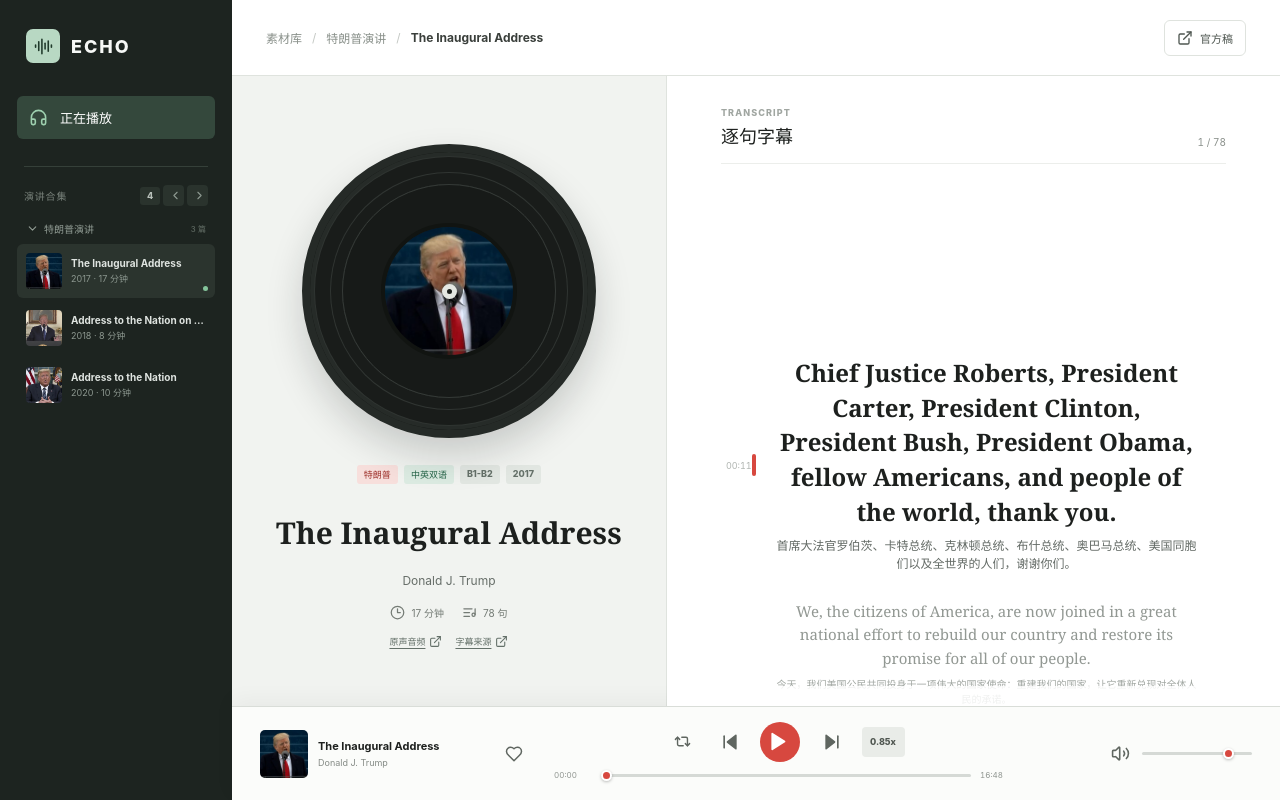
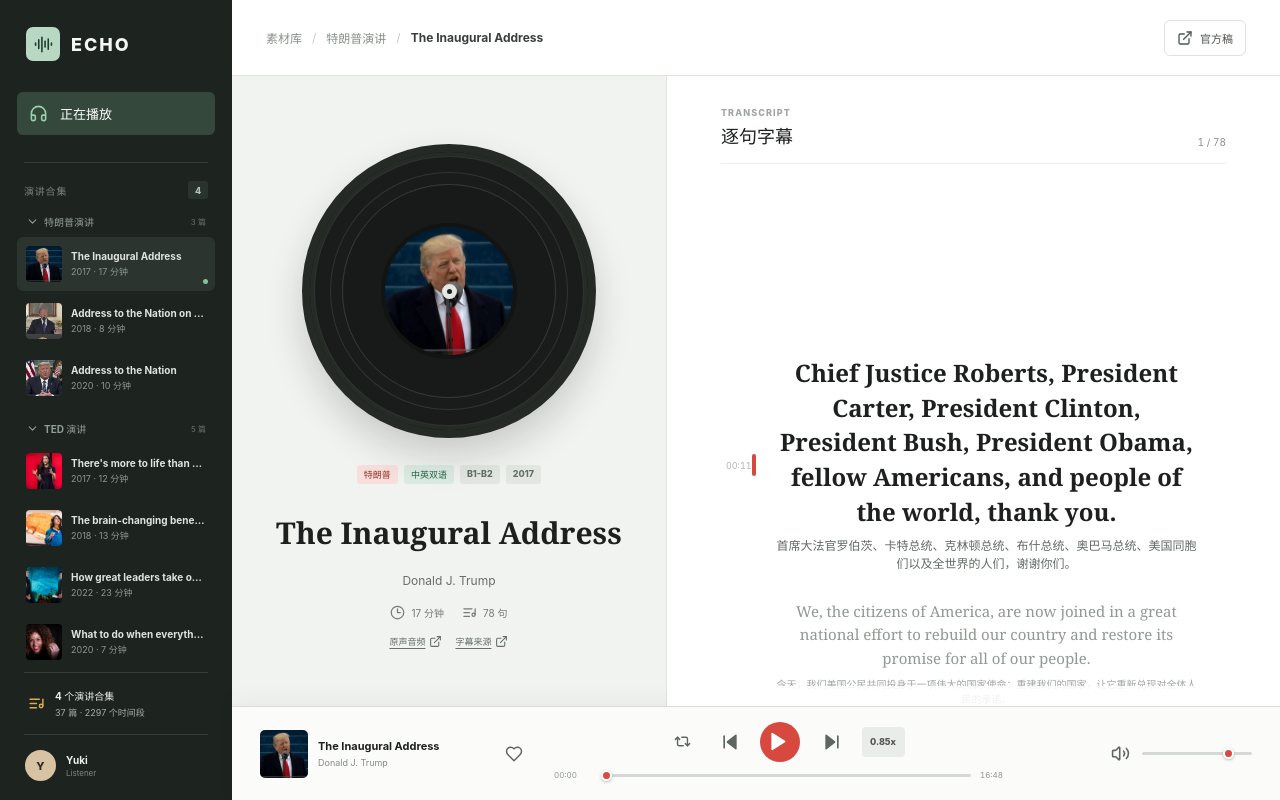
Before and after one commit to WuYunHo/AloudSpeak, a React (Vite) app: page / in a window 1280 px wide. Built offline with nearby package versions, Linux system fonts and the light colour scheme; grey boxes are pictures that could not be loaded.

Commit message:
Restore vertical collection scrolling

```diff
--- a/scripts/visual-check.mjs
+++ b/scripts/visual-check.mjs
@@ -31,6 +31,8 @@ async function checkViewport(name, viewport) {
   if (layout.horizontalOverflow) errors.push(`${name}: horizontal overflow detected`)
   if (layout.playerOverlapsStage) errors.push(`${name}: player overlaps the listening stage`)
   if (!layout.lyricsScrollable) errors.push(`${name}: lyrics viewport is not scrollable`)
+  const playlistScrollable = await page.locator('.playlist').evaluate((node) => node.scrollHeight > node.clientHeight)
+  if (name === 'desktop' && !playlistScrollable) errors.push('desktop: collection playlist is not vertically scrollable')
 
   const collectionCount = name === 'desktop'
     ? await page.locator('.playlist-collection').count()
--- a/src/App.tsx
+++ b/src/App.tsx
@@ -3,8 +3,6 @@ import type { CSSProperties } from 'react'
 import {
   AudioLines,
   ChevronDown,
-  ChevronLeft,
-  ChevronRight,
   Clock3,
   ExternalLink,
   Headphones,
@@ -209,7 +207,6 @@ function App() {
   const audioRef = useRef<HTMLAudioElement | null>(null)
   const lyricsViewportRef = useRef<HTMLDivElement | null>(null)
   const lyricLineRefs = useRef<(HTMLButtonElement | null)[]>([])
-  const playlistViewportRef = useRef<HTMLDivElement | null>(null)
   const lesson = lessons[lessonIndex]
   const collection = collections.find((item) => item.lessons.some(({ id }) => id === lesson.id)) ?? collections[0]
   const isLiked = Boolean(likedLessons[lesson.id])
@@ -331,17 +328,14 @@ function App() {
     setExpandedCollections((value) => ({ ...value, [collectionId]: !value[collectionId] }))
   }
 
-  const slideCollections = (direction: number) => {
-    playlistViewportRef.current?.scrollBy({ left: direction * playlistViewportRef.current.clientWidth, behavior: 'smooth' })
-  }
 
   return (
     <div className="player-shell">
       <aside className="sidebar">
         <div className="brand"><span className="brand-mark"><AudioLines size={19} /></span><span>ECHO</span></div>
         <div className="side-nav"><div className="active"><Headphones size={19} /><span>正在播放</span></div></div>
-        <div className="playlist-heading"><span>演讲合集</span><div className="playlist-count"><small>{collections.length}</small><button type="button" onClick={() => slideCollections(-1)} aria-label="上一个合集" title="上一个合集"><ChevronLeft size={13} /></button><button type="button" onClick={() => slideCollections(1)} aria-label="下一个合集" title="下一个合集"><ChevronRight size={13} /></button></div></div>
-        <div className="playlist" ref={playlistViewportRef} tabIndex={0} aria-label="可滑动的演讲合集列表">
+        <div className="playlist-heading"><span>演讲合集</span><small>{collections.length}</small></div>
+        <div className="playlist" aria-label="可上下滑动的演讲合集列表">
           {collections.map((itemCollection) => (
             <section className="playlist-collection" key={itemCollection.id} aria-label={itemCollection.title}>
               <button
--- a/src/styles.css
+++ b/src/styles.css
@@ -22,7 +22,7 @@ button, a { -webkit-tap-highlight-color: transparent; }
 button:focus-visible, a:focus-visible, input:focus-visible { outline: 3px solid rgba(215, 72, 63, .18); outline-offset: 2px; }
 
 .player-shell { width: 100%; height: 100vh; display: grid; grid-template-columns: 232px minmax(0, 1fr); background: #eef0ed; }
-.sidebar { min-width: 0; padding: 27px 17px 19px; display: flex; flex-direction: column; color: #f6f8f6; background: #1d2420; }
+.sidebar { min-width: 0; min-height: 0; padding: 27px 17px 19px; display: flex; flex-direction: column; overflow: hidden; color: #f6f8f6; background: #1d2420; }
 .brand { height: 38px; padding: 0 9px; display: flex; align-items: center; gap: 11px; font-size: 18px; font-weight: 850; letter-spacing: 2px; }
 .brand-mark { width: 34px; height: 34px; display: grid; place-items: center; border-radius: 7px; color: #203a2b; background: #b8d8c3; }
 .side-nav { margin-top: 31px; display: grid; gap: 5px; }
@@ -31,12 +31,9 @@ button:focus-visible, a:focus-visible, input:focus-visible { outline: 3px solid
 .side-nav > div.active svg { color: #9ed0af; }
 .playlist-heading { margin: 27px 7px 10px; padding-top: 18px; display: flex; justify-content: space-between; align-items: center; border-top: 1px solid #354039; color: #79827b; font-size: 10px; font-weight: 800; letter-spacing: .8px; text-transform: uppercase; }
 .playlist-heading small { min-width: 20px; height: 18px; display: grid; place-items: center; border-radius: 3px; color: #b8c0ba; background: #2a332d; font-size: 9px; letter-spacing: 0; }
-.playlist-count { display: flex; align-items: center; gap: 3px; }
-.playlist-count button { width: 21px; height: 21px; display: grid; place-items: center; border: 0; border-radius: 4px; color: #8d9990; background: #2a332d; cursor: pointer; }
-.playlist-count button:hover { color: #fff; background: #3b4a40; }
-.playlist { min-height: 0; display: flex; align-items: flex-start; gap: 11px; overflow-x: auto; overflow-y: hidden; scroll-snap-type: x mandatory; scroll-behavior: smooth; scrollbar-width: none; }
+.playlist { min-height: 0; flex: 1 1 auto; display: grid; align-content: start; gap: 11px; overflow-x: hidden; overflow-y: auto; overscroll-behavior-y: contain; scrollbar-width: thin; scrollbar-color: #46544b transparent; }
 .playlist::-webkit-scrollbar { display: none; }
-.playlist-collection { min-width: 100%; flex: 0 0 100%; display: grid; align-content: start; gap: 3px; scroll-snap-align: start; }
+.playlist-collection { min-width: 0; display: grid; gap: 3px; }
 .collection-heading { width: 100%; height: 25px; padding: 0 9px; display: flex; align-items: center; justify-content: space-between; border: 0; color: #929d95; background: transparent; cursor: pointer; }
 .collection-heading:hover { color: #dce2dd; }
 .collection-heading > span { min-width: 0; display: flex; align-items: center; gap: 5px; }
@@ -170,7 +167,6 @@ input[type="range"]::-moz-range-thumb { width: 9px; height: 9px; border: 2px sol
   .brand > span:last-child, .side-nav span, .playlist-heading, .collection-heading strong, .collection-heading small, .playlist-item > span, .source-note, .profile div, .profile svg { display: none; }
   .side-nav > div { width: 48px; padding: 0; justify-content: center; }
   .playlist { width: 100%; margin-top: 24px; gap: 10px; }
-  .playlist-count { display: none; }
   .playlist-collection { gap: 7px; }
   .collection-heading { height: 24px; padding: 0; justify-content: center; }
   .collection-heading > span { gap: 0; }
```
